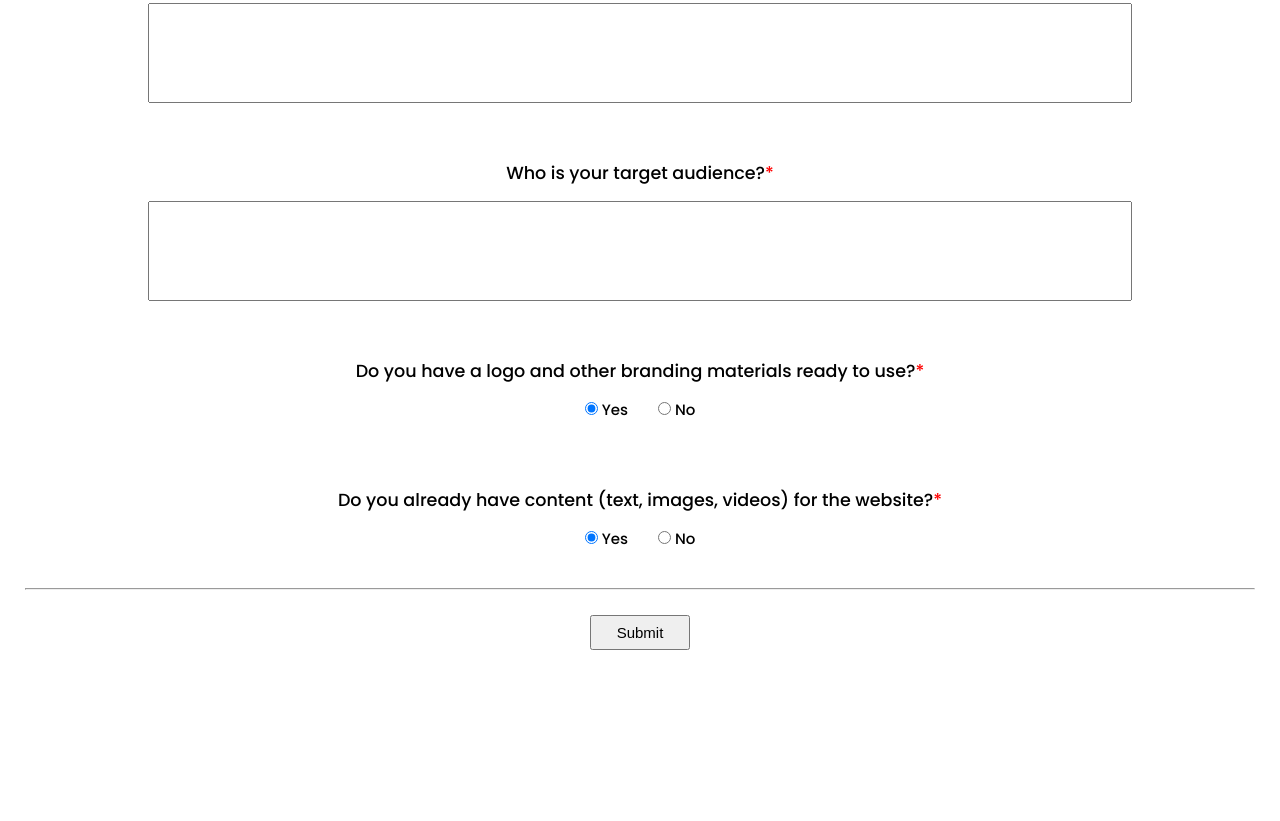
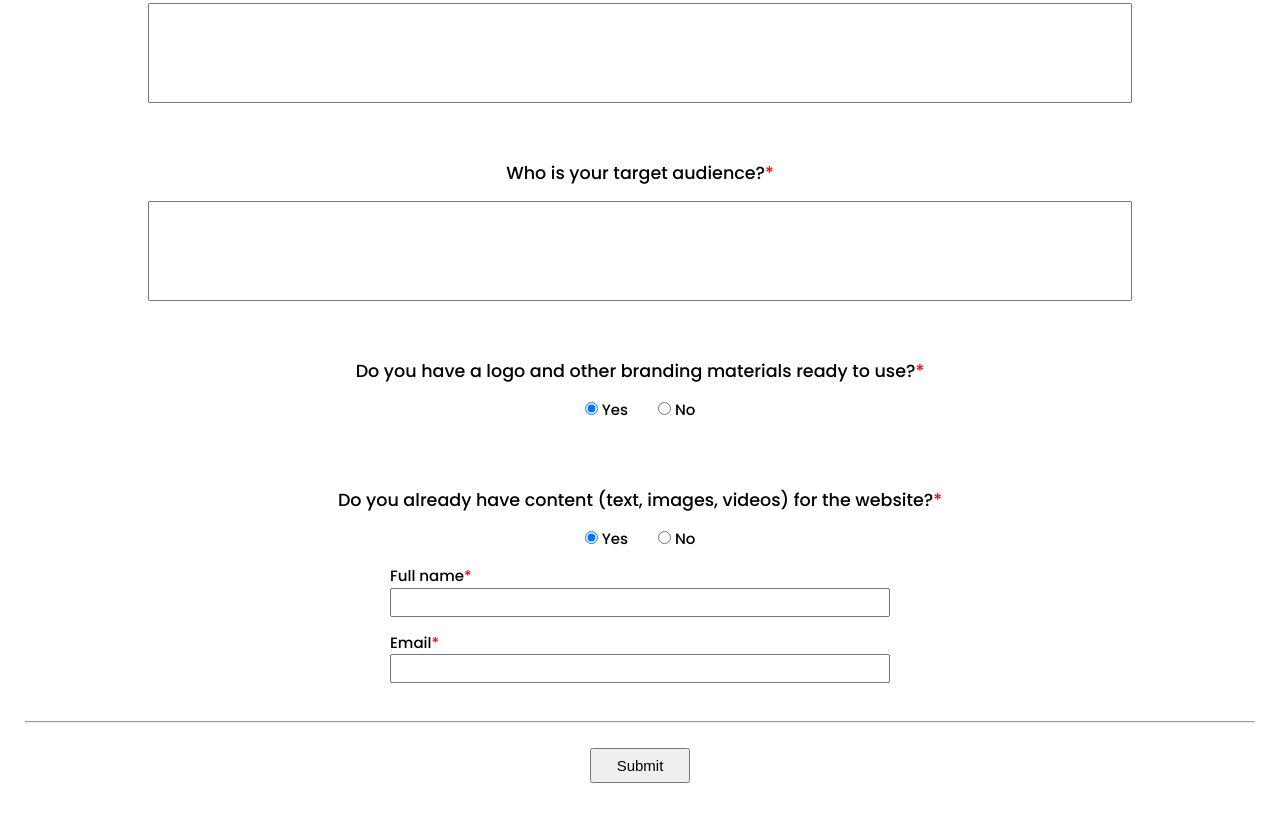
Before and after one commit to argiess/question-form, a plain HTML site: page index.html in a window 1280 px wide. Shown: the part 828-1649 px from the top of the page. Before the commit the page ends 1528 px from the top, so only its background shows below. Drawn offline with Linux system fonts and the light colour scheme.

Commit message:
Add files via upload

```diff
--- a/index.html
+++ b/index.html
@@ -101,6 +101,14 @@
                 </div>
             </div>
 
+            <!-- NAME AND EMAIL -->
+             <div class="info">
+                <label for="name">Full name<span>*</span></label><br>
+                <input type="text" name="name" id="name" required><br>
+                <label for="email">Email<span>*</span></label><br>
+                <input type="email" name="email" id="email" required>
+             </div>
+
             <br><hr>
             <button>Submit</button>
         </form>
--- a/style.css
+++ b/style.css
@@ -153,3 +153,19 @@
 form .content-div div{
     margin: 1.5rem;
 }
+
+/* NAME AND EMAIL */
+form .info{
+    max-width: fit-content;
+    margin-inline: auto;
+    text-align: left;
+    margin: 0 auto;
+}
+
+form .info input{
+    padding: .5rem 1rem;
+    margin-bottom: 1.5rem;
+    max-width: 100%;
+    width: 50rem;
+    cursor: text;
+}
```
